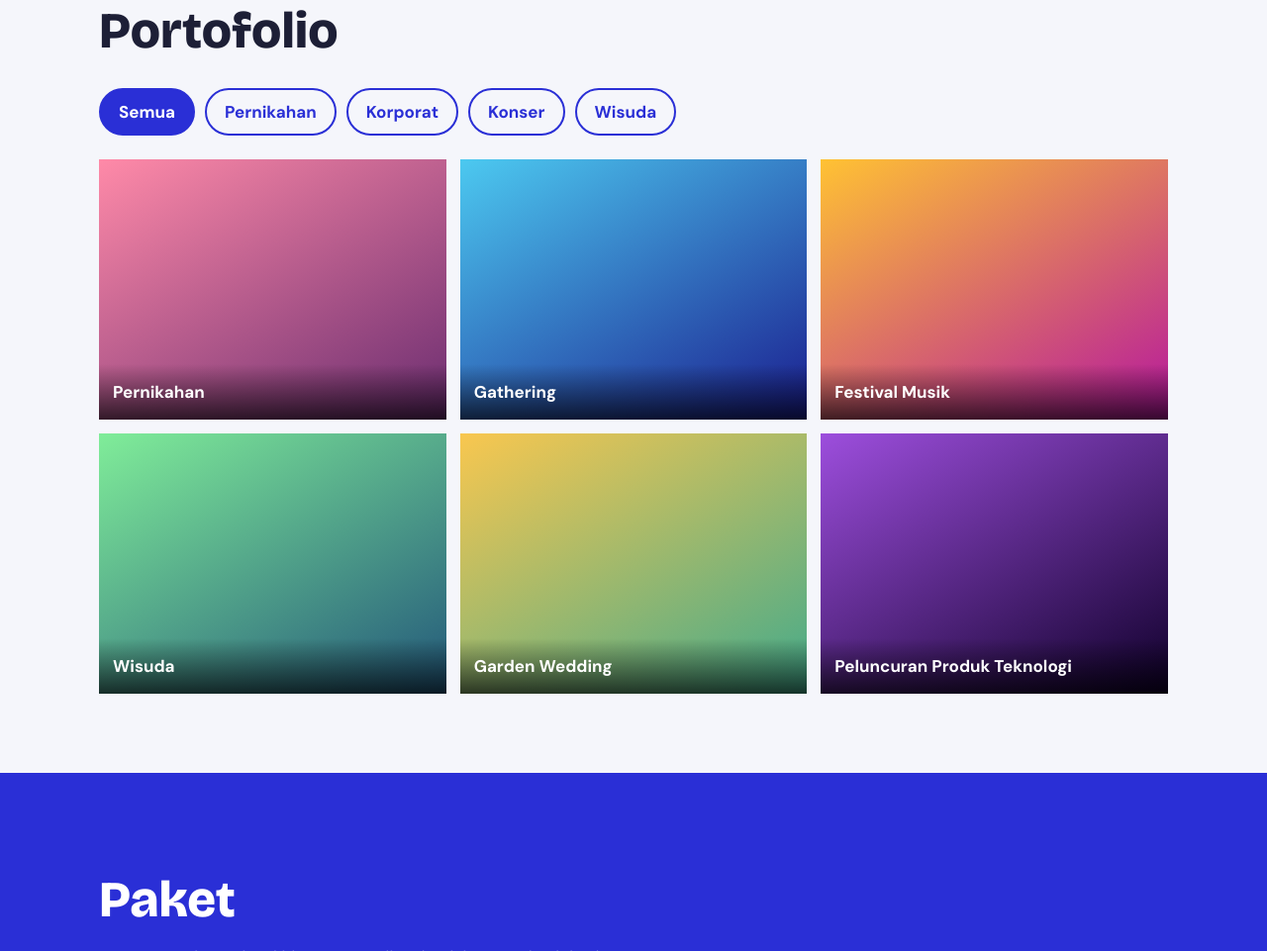
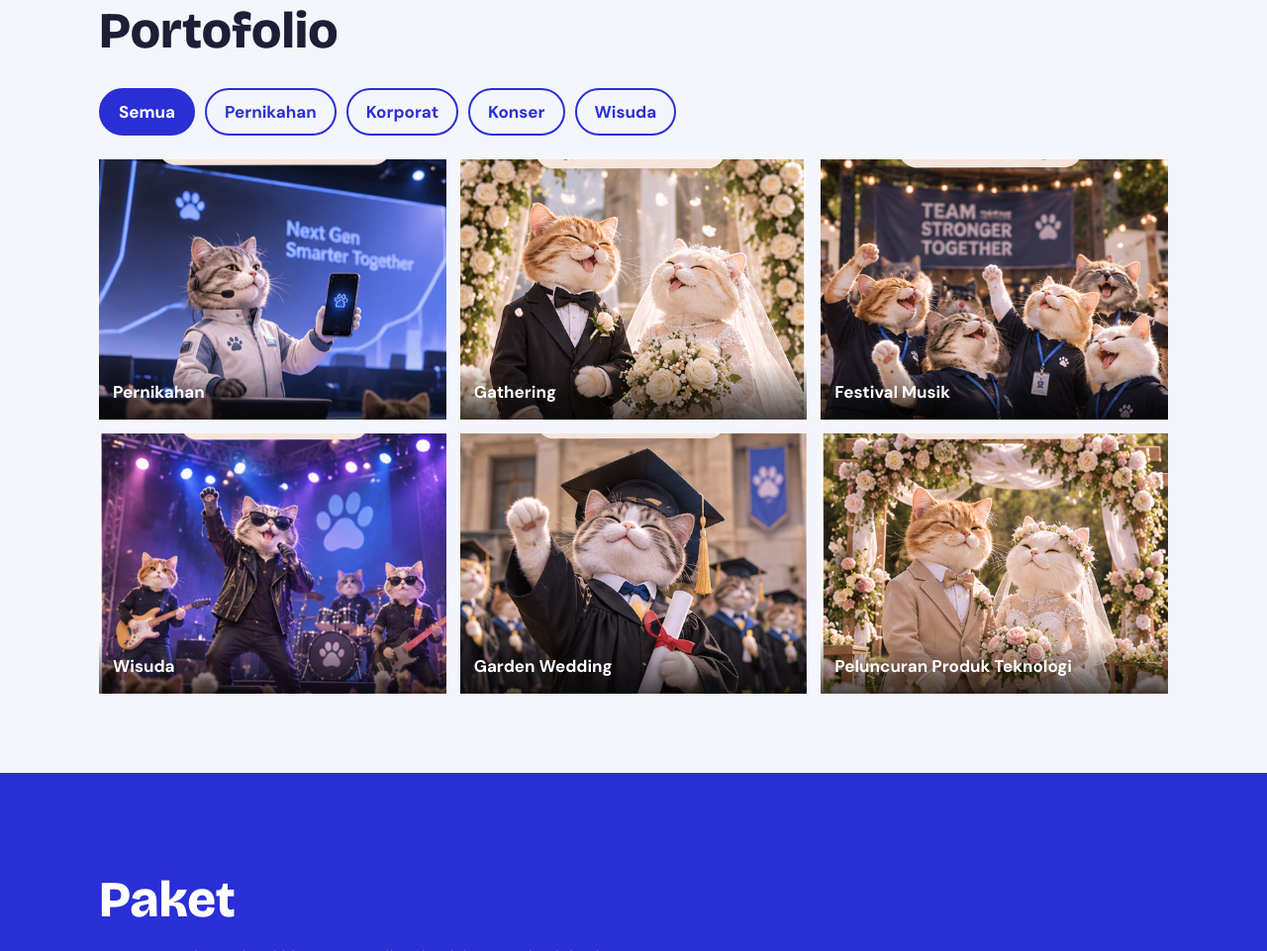
Before and after one commit to Ularadani/eo-abdul, a plain HTML site: page index.html in a window 1280 px wide. Shown: the part 2632-3593 px from the top of the page at 99% size. Drawn offline with nearby package versions, Linux system fonts and the light colour scheme; no server answers.

Commit message:
porto img

```diff
--- a/style.css
+++ b/style.css
@@ -62,12 +62,12 @@ a{color:inherit}
 .abdul_porto:hover{transform:scale(1.02)}
 .abdul_porto[hidden]{display:none}
 .abdul_porto span{position:absolute;left:0;right:0;bottom:0;padding:14px;font-weight:700;background:linear-gradient(transparent,rgba(0,0,0,.7))}
-.abdul_p1{background:url(assets/images/porto-1.jpg) center/cover no-repeat,linear-gradient(150deg,#ff8aa8,#6a2c70)}
-.abdul_p2{background:url(assets/images/porto-2.jpg) center/cover no-repeat,linear-gradient(150deg,#4cc9f0,#1a1d8f)}
-.abdul_p3{background:url(assets/images/porto-3.jpg) center/cover no-repeat,linear-gradient(150deg,#ffc233,#b5179e)}
-.abdul_p4{background:url(assets/images/porto-4.jpg) center/cover no-repeat,linear-gradient(150deg,#80ed99,#22577a)}
-.abdul_p5{background:url(assets/images/porto-5.jpg) center/cover no-repeat,linear-gradient(150deg,#f9c74f,#43aa8b)}
-.abdul_p6{background:url(assets/images/porto-6.jpg) center/cover no-repeat,linear-gradient(150deg,#9d4edd,#10002b)}
+.abdul_p1{background:url(assets/images/porto-1.png) center/cover no-repeat,linear-gradient(150deg,#ff8aa8,#6a2c70)}
+.abdul_p2{background:url(assets/images/porto-2.png) center/cover no-repeat,linear-gradient(150deg,#4cc9f0,#1a1d8f)}
+.abdul_p3{background:url(assets/images/porto-3.png) center/cover no-repeat,linear-gradient(150deg,#ffc233,#b5179e)}
+.abdul_p4{background:url(assets/images/porto-4.png) center/cover no-repeat,linear-gradient(150deg,#80ed99,#22577a)}
+.abdul_p5{background:url(assets/images/porto-5.png) center/cover no-repeat,linear-gradient(150deg,#f9c74f,#43aa8b)}
+.abdul_p6{background:url(assets/images/porto-6.png) center/cover no-repeat,linear-gradient(150deg,#9d4edd,#10002b)}
 
 .abdul_paket_grid{display:grid;grid-template-columns:repeat(3,1fr);gap:20px;align-items:stretch}
 .abdul_kartu_paket{background:#fff;color:var(--abdul_teks);padding:30px 24px;border-radius:8px;display:flex;flex-direction:column;gap:12px}
```
